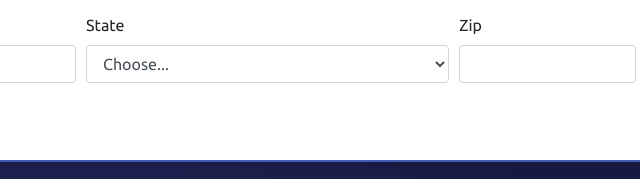
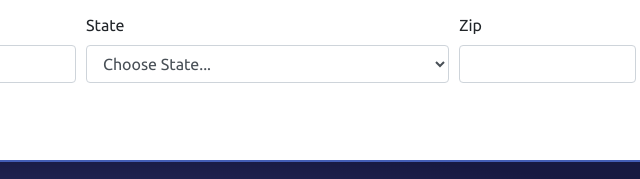
Before and after one commit to aquaductape/boeing-bootstrap, a plain HTML site: page pages/order.html in a window 1280 px wide. Shown: the part 538-717 px from the top of the page, 559-1199 px from the left. Drawn offline with nearby package versions, Linux system fonts and the light colour scheme.

Commit message:
added states

```diff
--- a/pages/order.html
+++ b/pages/order.html
@@ -86,8 +86,58 @@
         <div class="form-group col-md-4">
           <label for="inputState">State</label>
           <select id="inputState" name="state" class="form-control" required>
-            <option selected>Choose...</option>
-            <option>...</option>
+            <option selected>Choose State...</option>
+            <option value="AL">Alabama</option>
+            <option value="AK">Alaska</option>
+            <option value="AZ">Arizona</option>
+            <option value="AR">Arkansas</option>
+            <option value="CA">California</option>
+            <option value="CO">Colorado</option>
+            <option value="CT">Connecticut</option>
+            <option value="DE">Delaware</option>
+            <option value="DC">District Of Columbia</option>
+            <option value="FL">Florida</option>
+            <option value="GA">Georgia</option>
+            <option value="HI">Hawaii</option>
+            <option value="ID">Idaho</option>
+            <option value="IL">Illinois</option>
+            <option value="IN">Indiana</option>
+            <option value="IA">Iowa</option>
+            <option value="KS">Kansas</option>
+            <option value="KY">Kentucky</option>
+            <option value="LA">Louisiana</option>
+            <option value="ME">Maine</option>
+            <option value="MD">Maryland</option>
+            <option value="MA">Massachusetts</option>
+            <option value="MI">Michigan</option>
+            <option value="MN">Minnesota</option>
+            <option value="MS">Mississippi</option>
+            <option value="MO">Missouri</option>
+            <option value="MT">Montana</option>
+            <option value="NE">Nebraska</option>
+            <option value="NV">Nevada</option>
+            <option value="NH">New Hampshire</option>
+            <option value="NJ">New Jersey</option>
+            <option value="NM">New Mexico</option>
+            <option value="NY">New York</option>
+            <option value="NC">North Carolina</option>
+            <option value="ND">North Dakota</option>
+            <option value="OH">Ohio</option>
+            <option value="OK">Oklahoma</option>
+            <option value="OR">Oregon</option>
+            <option value="PA">Pennsylvania</option>
+            <option value="RI">Rhode Island</option>
+            <option value="SC">South Carolina</option>
+            <option value="SD">South Dakota</option>
+            <option value="TN">Tennessee</option>
+            <option value="TX">Texas</option>
+            <option value="UT">Utah</option>
+            <option value="VT">Vermont</option>
+            <option value="VA">Virginia</option>
+            <option value="WA">Washington</option>
+            <option value="WV">West Virginia</option>
+            <option value="WI">Wisconsin</option>
+            <option value="WY">Wyoming</option>
           </select>
         </div>
         <div class="form-group col-md-2">
```
